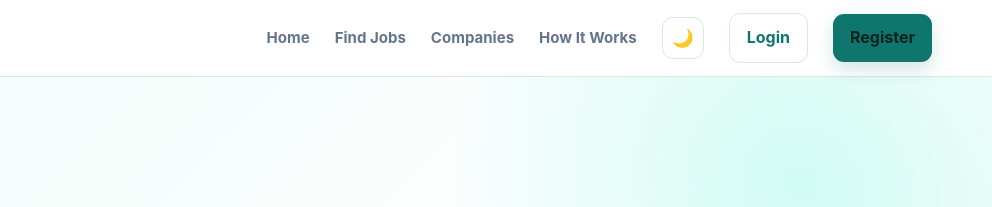
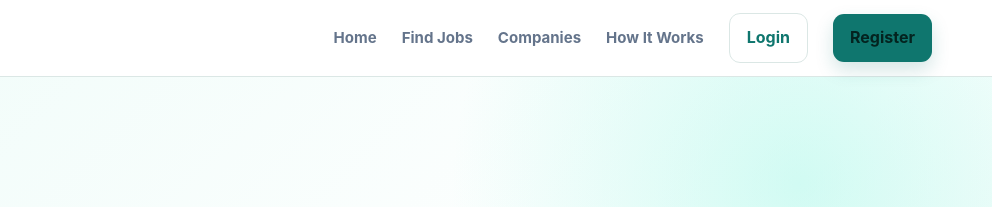
Before and after one commit to Dyuti-Hikary/JobShield, a plain HTML site: page index.html in a window 1280 px wide. Shown: the top 207 px of the page, 288-1280 px from the left. Drawn offline with Linux system fonts and the light colour scheme.

Commit message:
Remove theme toggle button from navigation
Removed the theme toggle button for dark mode.

```diff
--- a/index.html
+++ b/index.html
@@ -17,9 +17,7 @@
       <a href="#jobs">Find Jobs</a>
       <a href="#companies">Companies</a>
       <a href="#how-it-works">How It Works</a>
-      <button class="theme-toggle" id="themeToggle" aria-label="Toggle dark mode">
-  🌙
-</button>
+
       <button class="btn btn-outline" id="loginBtn">Login</button>
       <button class="btn btn-primary" id="registerBtn">Register</button>
     </nav>
```
